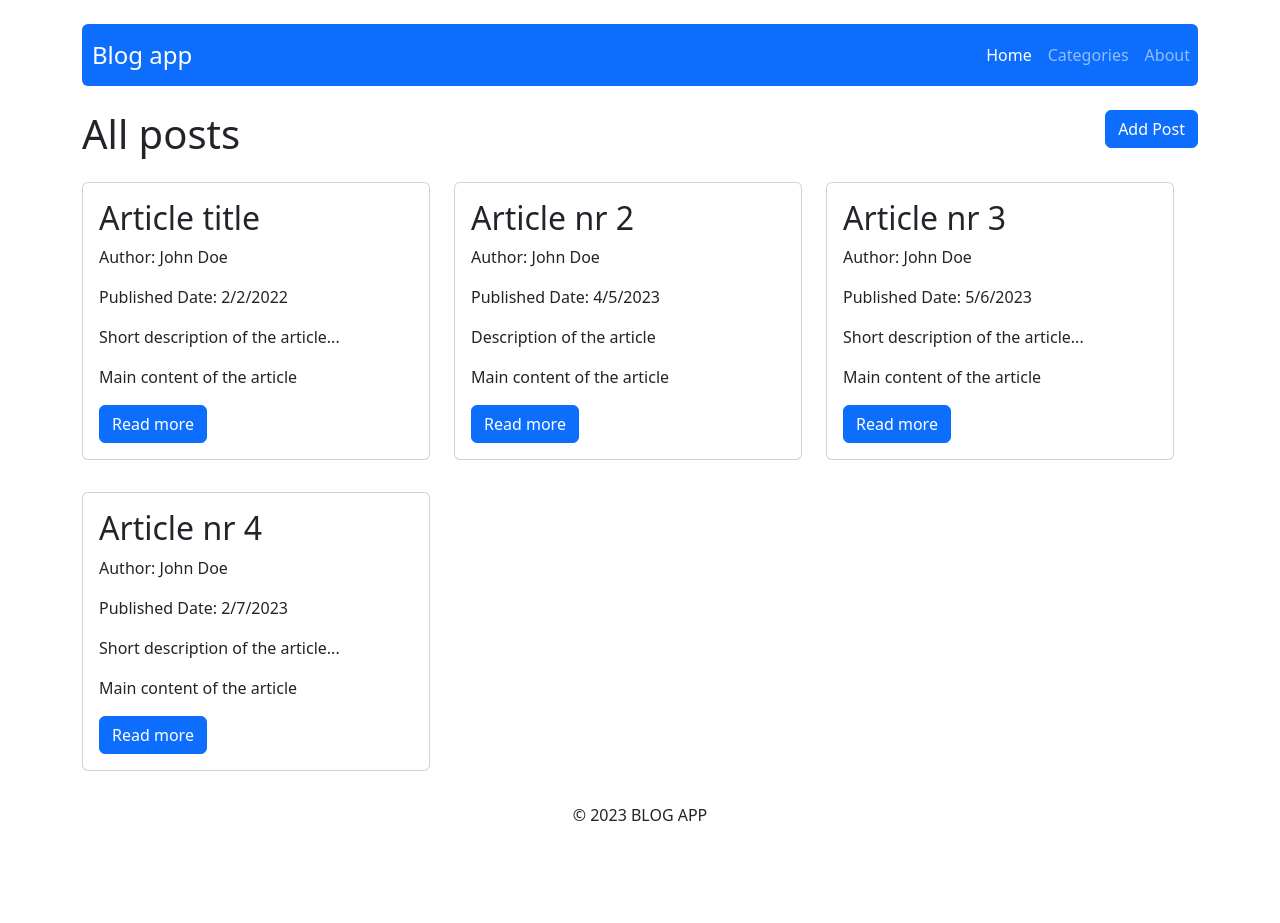
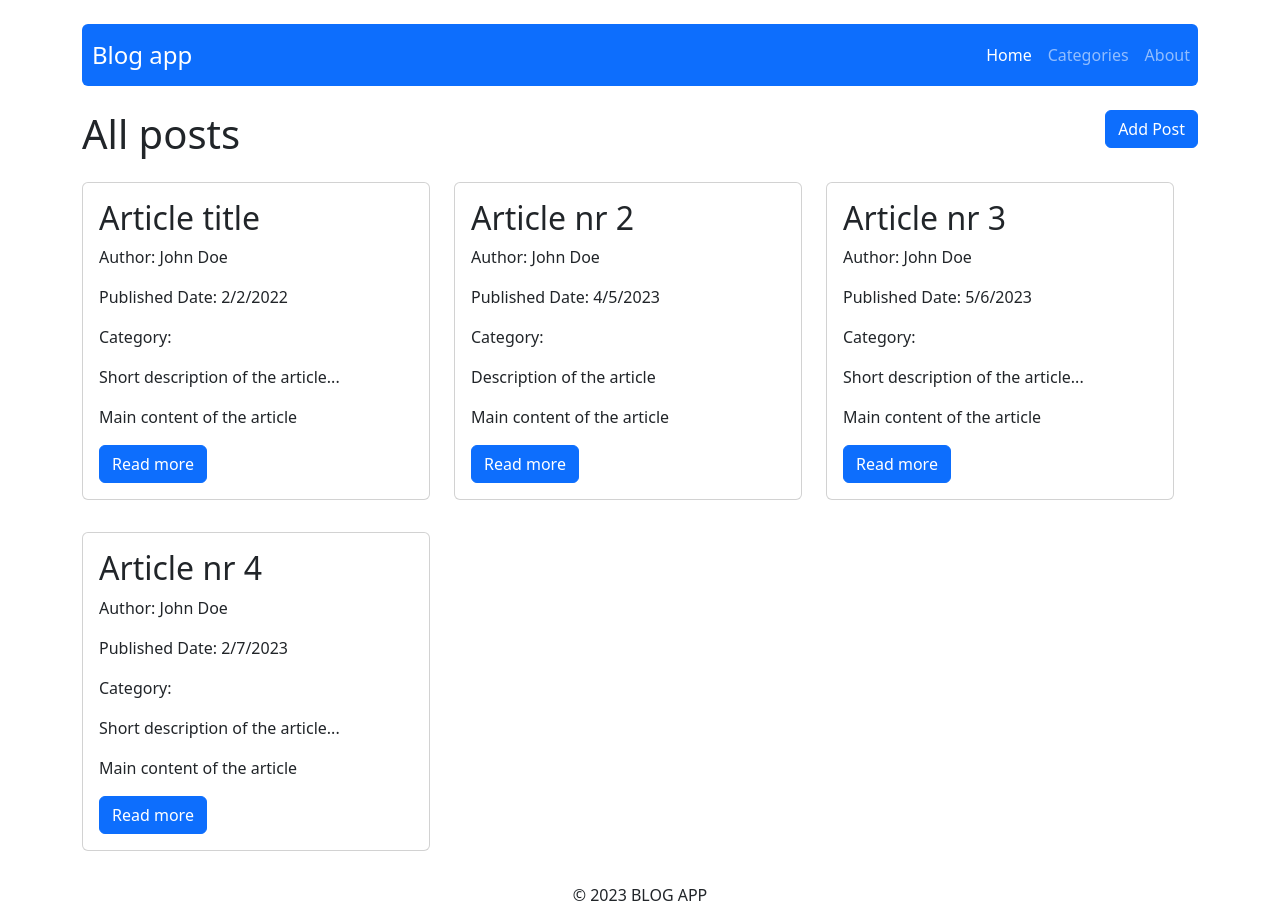
Before and after one commit to zosiaszy/Blog-app, a React (Create React App) app: page / in a window 1280 px wide. Before the commit the page ends 843 px from the top, so only its background shows below. Built offline with nearby package versions, Linux system fonts and the light colour scheme.

Commit message:
Add PostSummary

```diff
--- a/src/components/pages/PostSummary.js
+++ b/src/components/pages/PostSummary.js
@@ -1,8 +1,12 @@
 import React from 'react';
 import { Link } from 'react-router-dom';
 import { Button } from 'react-bootstrap';
+import 'bootstrap/dist/css/bootstrap.min.css';
 
-const PostSummary = ({ title, shortDescription, content, author, publishedDate, id}) => {
+
+
+
+const PostSummary = ({ title, shortDescription, content, author, publishedDate, id, category}) => {
 
   const formattedDate = new Date(publishedDate).toLocaleDateString();
 
@@ -16,6 +20,7 @@ const PostSummary = ({ title, shortDescription, content, author, publishedDate,
         <h2 className="card-title">{title}</h2>
         <p className="card-text font-weight-bold">Author: {author}</p>
         <p className="card-text font-weight-bold">Published Date: {formattedDate}</p>
+        <p className="card-text font-weight-bold">Category: {category}</p>
         <p className="card-text">{shortDescription}</p>
         <p className="card-text" dangerouslySetInnerHTML={{ __html: content }} />
 
```
